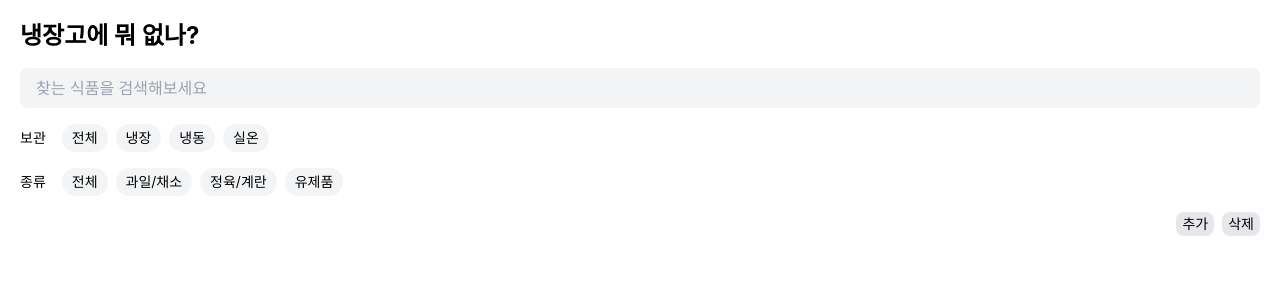
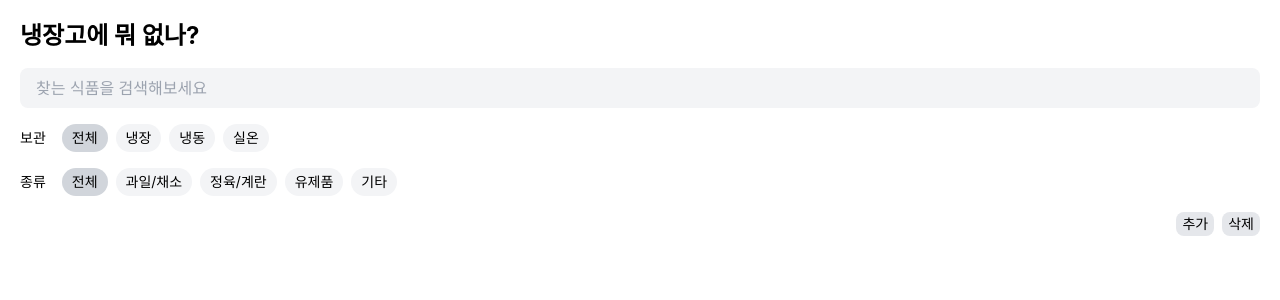
Before and after one commit to she0108/fridge-app, a React (Create React App) app: page / in a window 1280 px wide. Shown: the top 300 px of the page. Built offline with nearby package versions, Linux system fonts and the light colour scheme.

Commit message:
feat: filter

```diff
--- a/src/App.js
+++ b/src/App.js
@@ -1,12 +1,14 @@
 import { useState, useEffect } from "react";
 import FilterBar from "./components/FilterBar";
 import SearchBar from "./components/SearchBar";
-import Title from "./components/Title";
+import Header from "./components/Header";
 import FoodList from "./components/FoodList";
 import AddModal from "./components/AddModal";
+import { CATEGORY, STORAGE } from "./data/filter";
 
 function App() {
   const [items, setItems] = useState(null);
+  const [filter, setFilter] = useState({ storage: "전체", category: "전체" });
   const [isOpen, setIsOpen] = useState(false);
 
   useEffect(() => {
@@ -38,14 +40,31 @@ function App() {
     console.log("delete item");
   }
 
+  function selectStorageFilter(selected) {
+    if (filter.storage !== selected)
+      setFilter((prev) => ({ ...prev, storage: selected }));
+  }
+
+  function selectCategoryFilter(selected) {
+    if (filter.category !== selected)
+      setFilter((prev) => ({ ...prev, category: selected }));
+  }
+
   return (
     <div className="w-screen min-h-screen relative p-5 flex flex-col gap-4">
-      <Title />
+      <Header />
       <SearchBar />
-      <FilterBar name="보관" tags={["전체", "냉장", "냉동", "실온"]} />
+      <FilterBar
+        name="보관"
+        tags={STORAGE}
+        selected={filter.storage}
+        selectFilter={selectStorageFilter}
+      />
       <FilterBar
         name="종류"
-        tags={["전체", "과일/채소", "정육/계란", "유제품"]}
+        tags={CATEGORY}
+        selected={filter.category}
+        selectFilter={selectCategoryFilter}
       />
       <section id="button-group" className="flex flex-row justify-end gap-2">
         <button
@@ -61,7 +80,7 @@ function App() {
           삭제
         </button>
       </section>
-      <FoodList items={items} />
+      <FoodList items={items} filter={filter} />
       {isOpen && <AddModal add={addItem} close={() => setIsOpen(false)} />}
     </div>
   );
--- a/src/components/AddModal.jsx
+++ b/src/components/AddModal.jsx
@@ -9,7 +9,7 @@ export default function AddModal({ add, close }) {
   const [category, setCategory] = useState(null);
 
   function handleAddClick() {
-    add(name, date);
+    add(name, date, storage, category);
     close();
   }
 
@@ -38,6 +38,7 @@ export default function AddModal({ add, close }) {
         <div className="flex flex-row">
           <label className="w-16 mr-2">이름</label>
           <input
+            required
             type="text"
             value={name}
             onChange={(e) => setName(e.target.value)}
@@ -47,6 +48,7 @@ export default function AddModal({ add, close }) {
         <div className="flex flex-row justify-stretch">
           <label className="w-16 mr-2">유통기한</label>
           <input
+            required
             type="date"
             value={date}
             onChange={(e) => setDate(e.target.value)}
--- a/src/components/FilterBar.jsx
+++ b/src/components/FilterBar.jsx
@@ -1,16 +1,25 @@
-export default function FilterBar({ name, tags }) {
+export default function FilterBar({ name, tags, selected, selectFilter }) {
   return (
     <section id="filter-bar" className="flex flex-row items-center gap-2">
       <h5 className="pr-2 text-sm">{name}</h5>
-      {tags.map((tag) => (
+      {["전체", ...tags].map((tag) =>
+        selected === tag ? (
           <button
             key={tag}
-          onClick={() => {}}
+            className="px-2.5 py-1 rounded-full text-sm bg-gray-300"
+          >
+            {tag}
+          </button>
+        ) : (
+          <button
+            key={tag}
+            onClick={() => selectFilter(tag)}
             className="px-2.5 py-1 rounded-full text-sm bg-gray-100"
           >
             {tag}
           </button>
-      ))}
+        )
+      )}
     </section>
   );
 }
--- a/src/components/FoodList.jsx
+++ b/src/components/FoodList.jsx
@@ -1,15 +1,25 @@
 import FoodItem from "./FoodItem";
 
-export default function FoodList({ items }) {
+export default function FoodList({ items, filter }) {
   if (!items) {
     return <p>Loading...</p>;
   }
 
+  function showItem(item) {
+    let show = true;
+    if (filter.storage !== "전체" && filter.storage !== item.storage)
+      show = false;
+    if (filter.category !== "전체" && filter.category !== item.category)
+      show = false;
+    return show;
+  }
+
   return (
     <section id="food-list" className="grid grid-cols-3 gap-3">
-      {items.map((item) => (
-        <FoodItem name={item.name} date={item.date} />
-      ))}
+      {items.map(
+        (item) =>
+          showItem(item) && <FoodItem name={item.name} date={item.date} />
+      )}
     </section>
   );
 }
--- a/src/components/Title.jsx
+++ b/src/components/Header.jsx
@@ -1,16 +1,16 @@
 import { getRandomItem } from "../utils/getRandomItem";
 
-const TITLE_LIST = [
+const HEADER_LIST = [
   "냉장고에 뭐 있지?",
   "냉장고에 뭐 없나?",
   "뭐 먹을 거 없나?",
   "냉장고 좀 볼까?",
 ];
 
-export default function Title() {
+export default function Header() {
   return (
-    <section id="title">
-      <h1 className="text-2xl font-bold">{getRandomItem(TITLE_LIST)}</h1>
+    <section id="header">
+      <h1 className="text-2xl font-bold">{getRandomItem(HEADER_LIST)}</h1>
     </section>
   );
 }
```
Lines whose indentation alone changed are shown as unchanged.
